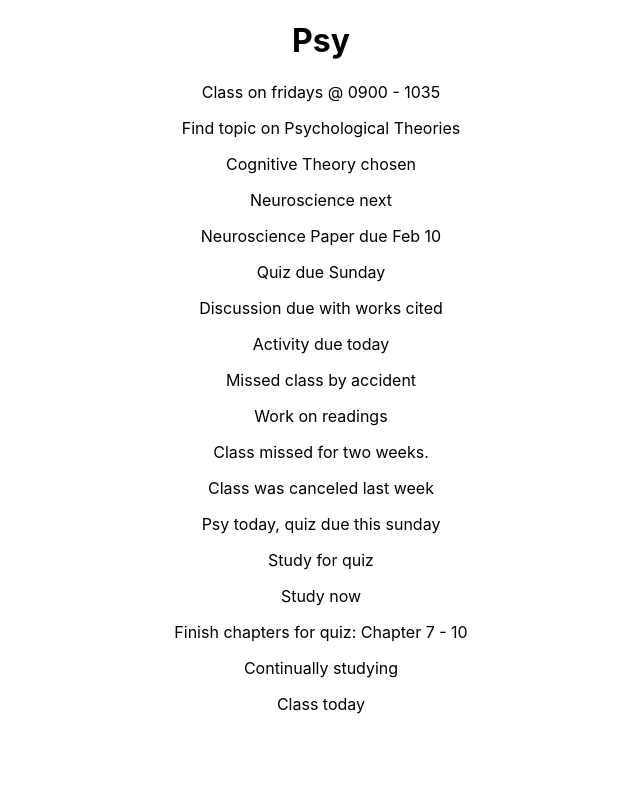
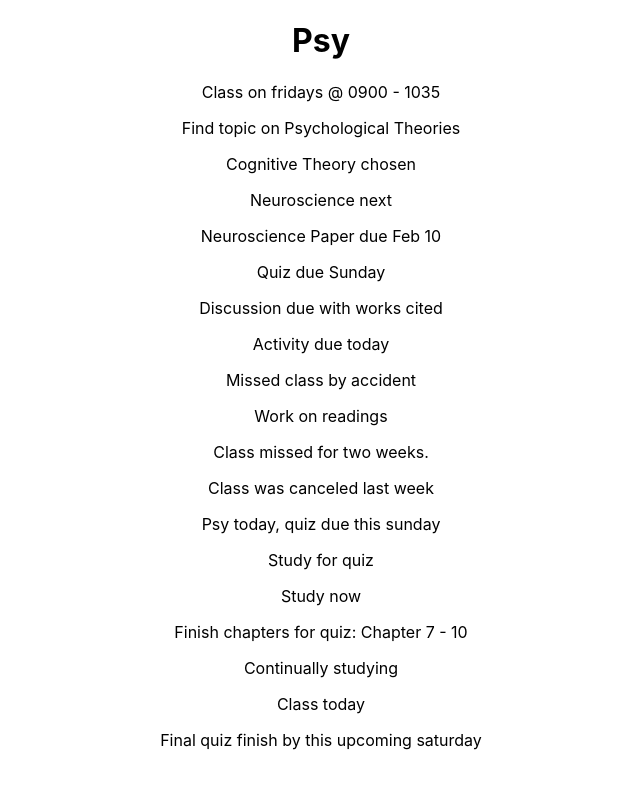
Before and after one commit to jsoomie/school-notebook, a React (Create React App) app: page /psy in a window 1280 px wide. Shown: the top 788 px of the page, without its empty margins (319-959 px from the left). Built offline with nearby package versions, Linux system fonts and the light colour scheme.

Commit message:
chore: update psy final quiz time

```diff
--- a/src/pages/Psy/Psy.tsx
+++ b/src/pages/Psy/Psy.tsx
@@ -22,6 +22,7 @@ export const Psy = () => {
       <p>Finish chapters for quiz: Chapter 7 - 10</p>
       <p>Continually studying</p>
       <p>Class today</p>
+      <p>Final quiz finish by this upcoming saturday</p>
     </div>
   );
 };
```
